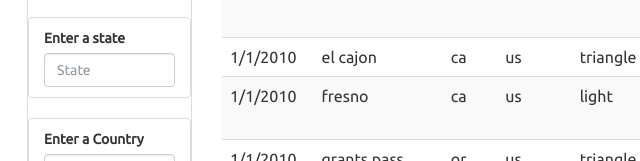
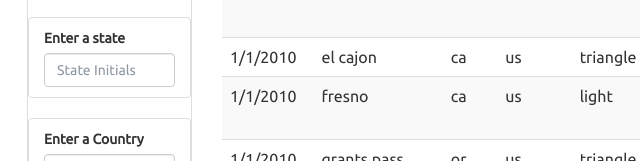
Before and after one commit to Marcellisv/JavaScript-and-DOM-Manipulation-Challenge, a plain HTML site: page index.html in a window 1280 px wide. Shown: the part 919-1080 px from the top of the page, 43-683 px from the left. Drawn offline with nearby package versions, Linux system fonts and the light colour scheme.

Commit message:
state initials

```diff
--- a/index.html
+++ b/index.html
@@ -53,7 +53,7 @@ mn <!DOCTYPE html>
                     <ul class="list-group" id="filters">
                       <li class="filter list-group-item">
                         <label for="date">Enter a state</label>
-                        <input class="form-control" id="state" type="text" placeholder="State">
+                        <input class="form-control" id="state" type="text" placeholder="State Initials">
                       </li>
                     </ul>
                   </div>
--- a/static/js/app.js
+++ b/static/js/app.js
@@ -18,7 +18,6 @@ var filter_button= d3.select('#filter-btn');
   data.forEach((sighting) => {
 
     var row = table_body.append("tr");
-
 
     Object.values(sighting).forEach((ufo) => {
       var ufo_append_info = row.append("td");
```
Also changed, not shown: 1 other file.
